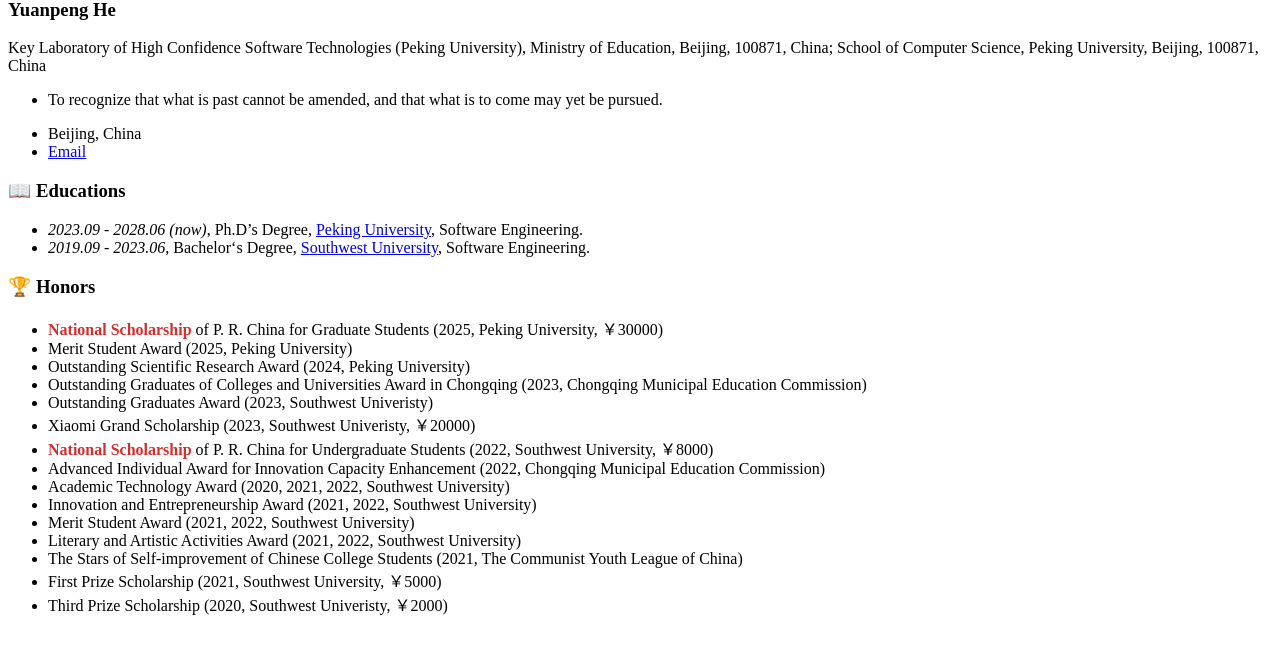
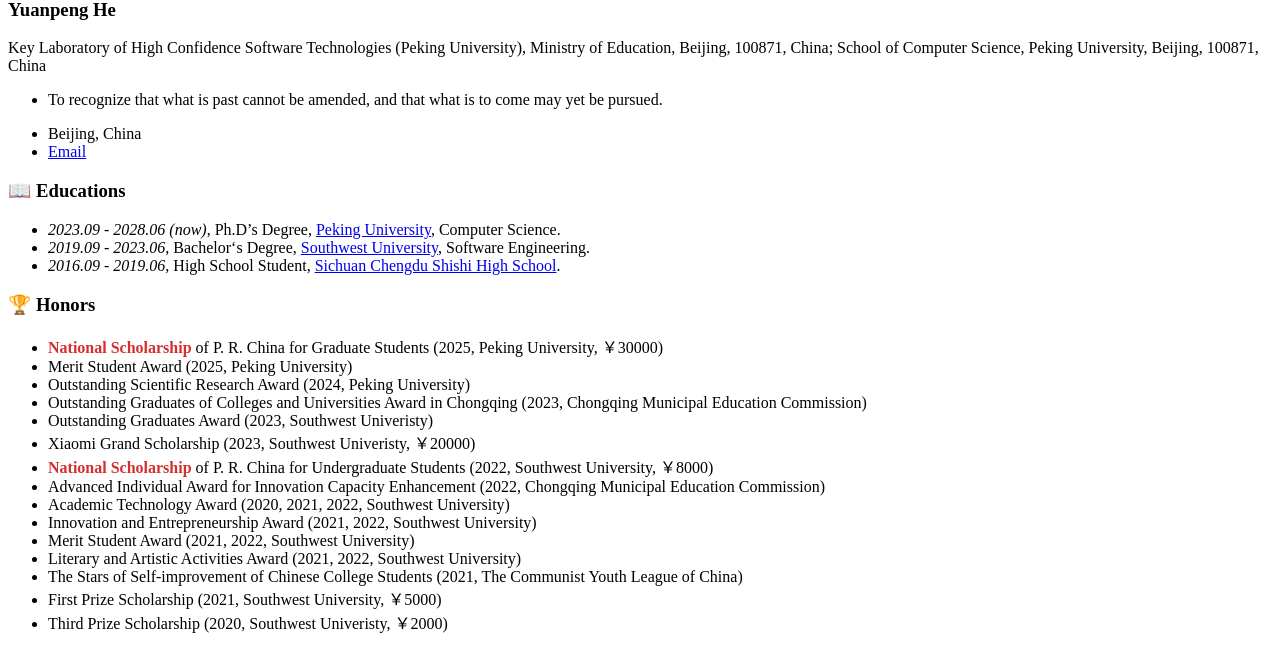
Before and after one commit to heyuanpengpku/heyuanpeng.github.io, a Jekyll site: the page built from _pages/includes/exp.md, in a window 1280 px wide. Shown: the part 472-1122 px from the top of the page. Built offline with Jekyll 4.4.1, drawn with Linux system fonts in a browser that asks for light colours; our own code applies the rules of GitHub Pages for plain Markdown files.

Commit message:
2025-10-09 01:42:17

```diff
--- a/_pages/includes/exp.md
+++ b/_pages/includes/exp.md
@@ -1,7 +1,8 @@
 # 📖 Educations
 
-- _2023.09 - 2028.06 (now)_, Ph.D's Degree, [Peking University](https://cs.pku.edu.cn//), Software Engineering.
-- _2019.09 - 2023.06_, Bachelor‘s Degree, [Southwest University](https://www.swu.edu.cn/), Software Engineering.
+- _2023.09 - 2028.06 (now)_, Ph.D's Degree, [Peking University](https://cs.pku.edu.cn/), Computer Science.
+- _2019.09 - 2023.06_, Bachelor‘s Degree, [Southwest University](https://cis.swu.edu.cn/), Software Engineering.
+- _2016.09 - 2019.06_, High School Student, [Sichuan Chengdu Shishi High School](https://www.cdshishi.net/).
 
 # 🏆 Honors
 - <span style="color:#d32f2f;font-weight:600;">National Scholarship</span> of P. R. China for Graduate Students (2025, Peking University, ￥30000)
```
